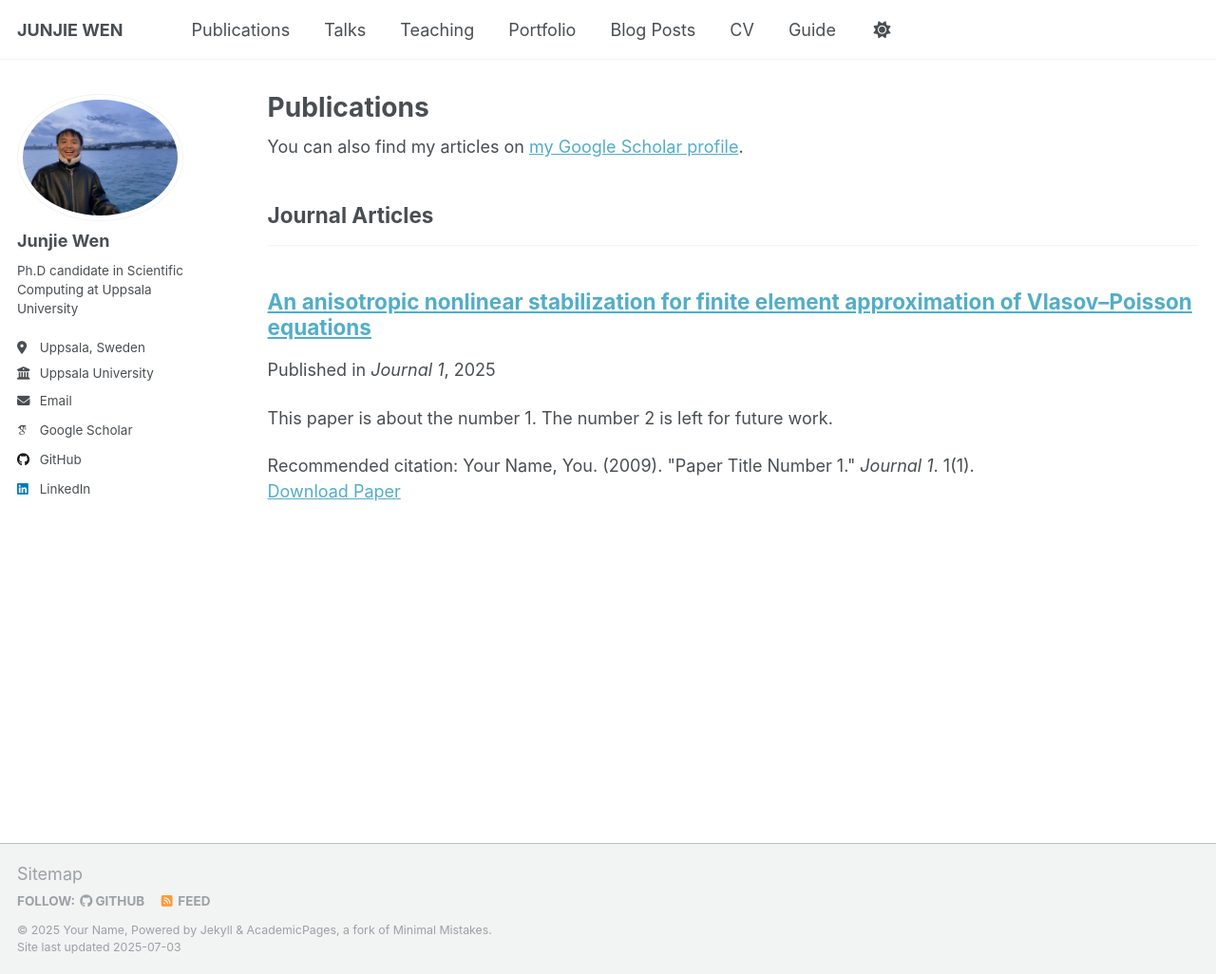
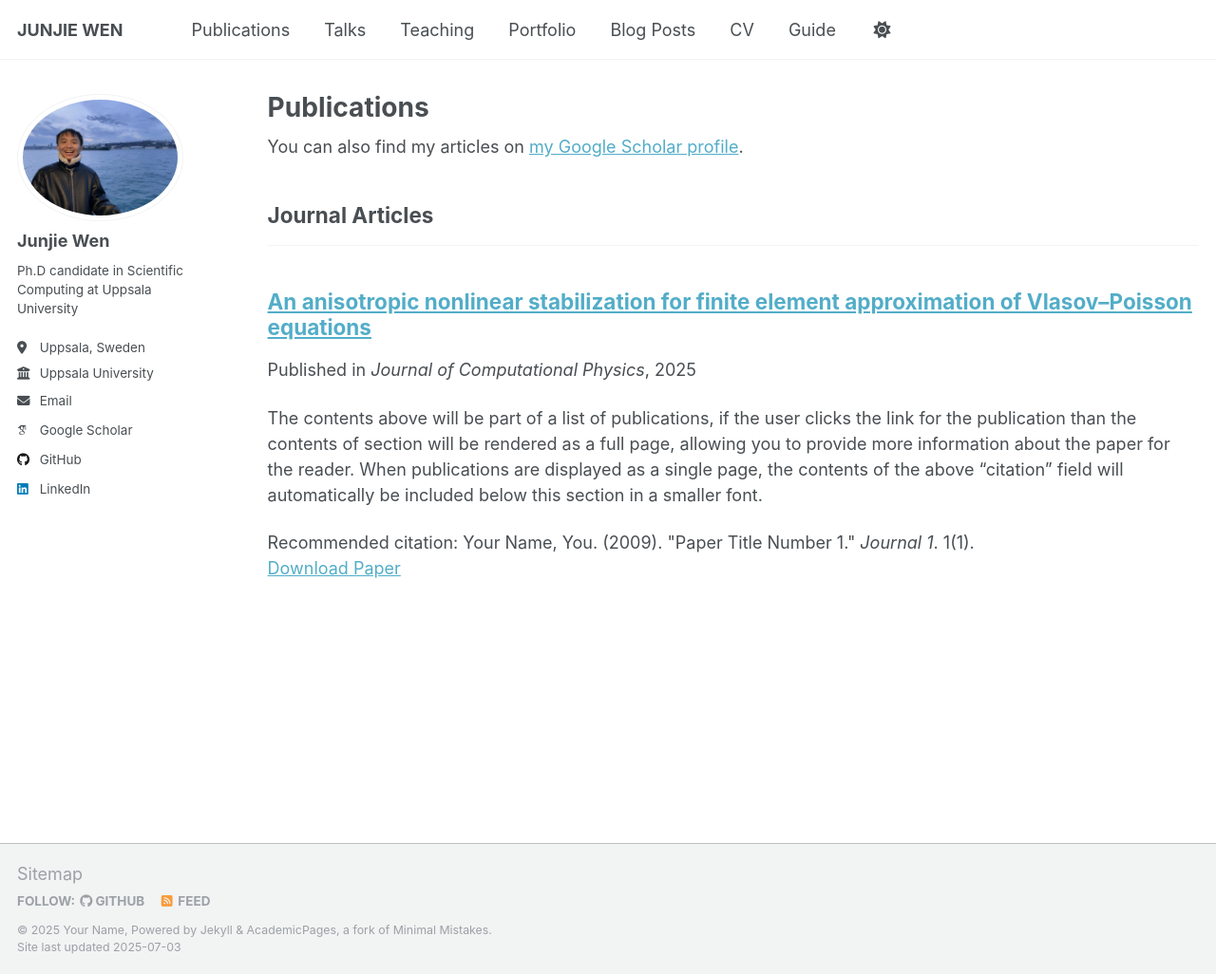
Before and after one commit to WjjSteve/WjjSteve.github.io, a Jekyll site: the page built from _pages/publications.html, in a window 1280 px wide and 1026 px high. Shown: the whole window at 95% size. Built offline with Jekyll 4.4.1, drawn with Linux system fonts in a browser that asks for light colours; some web fonts are replaced; a script that is not in the unit is left out.

Commit message:
Update 2025-05-19-paper-title-number-1.md

```diff
--- a/_publications/2025-05-19-paper-title-number-1.md
+++ b/_publications/2025-05-19-paper-title-number-1.md
@@ -3,9 +3,8 @@ title: "An anisotropic nonlinear stabilization for finite element approximation
 collection: publications
 category: manuscripts
 permalink: /publication/2025-05-19-paper-title-number-1
-excerpt: 'This paper is about the number 1. The number 2 is left for future work.'
 date: 2025-05-19
-venue: 'Journal 1'
+venue: 'Journal of Computational Physics'
 slidesurl: 'http://academicpages.github.io/files/slides1.pdf'
 paperurl: 'http://academicpages.github.io/files/paper1.pdf'
 bibtexurl: 'http://academicpages.github.io/files/bibtex1.bib'
```
